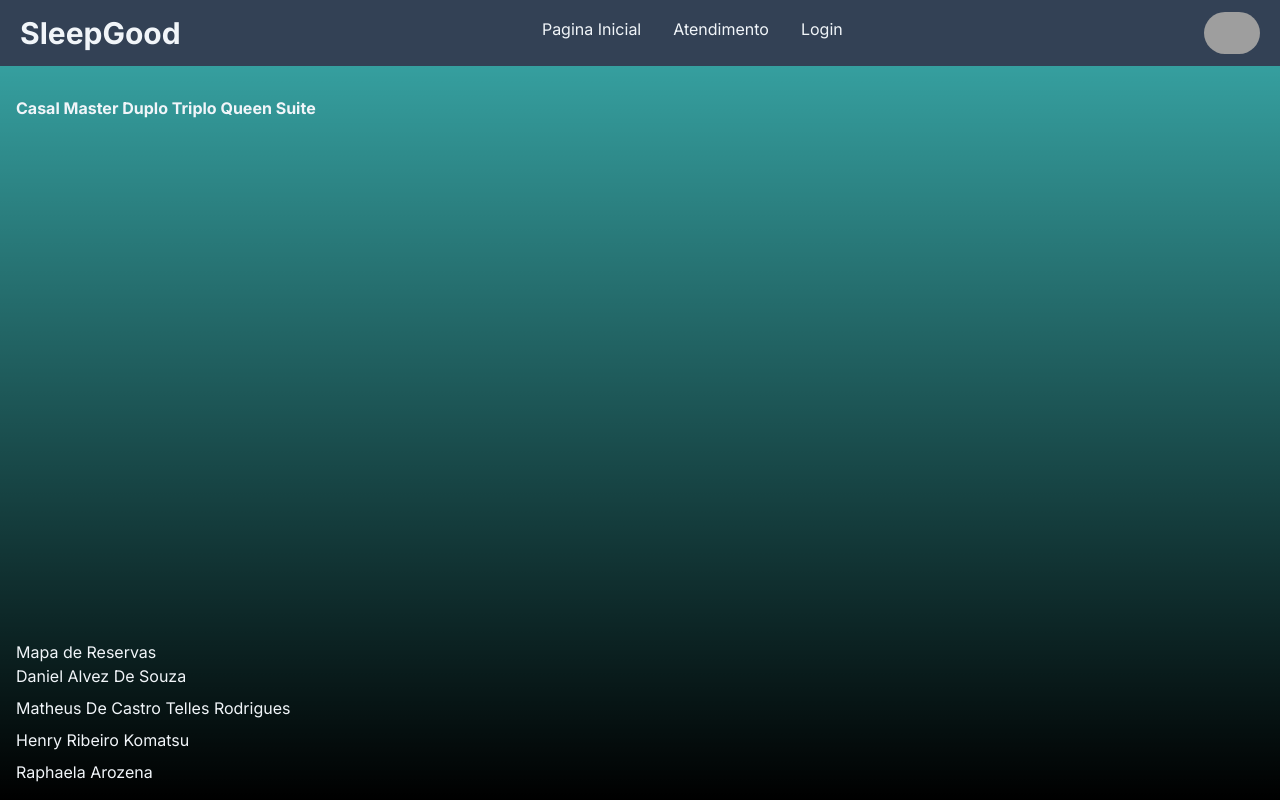
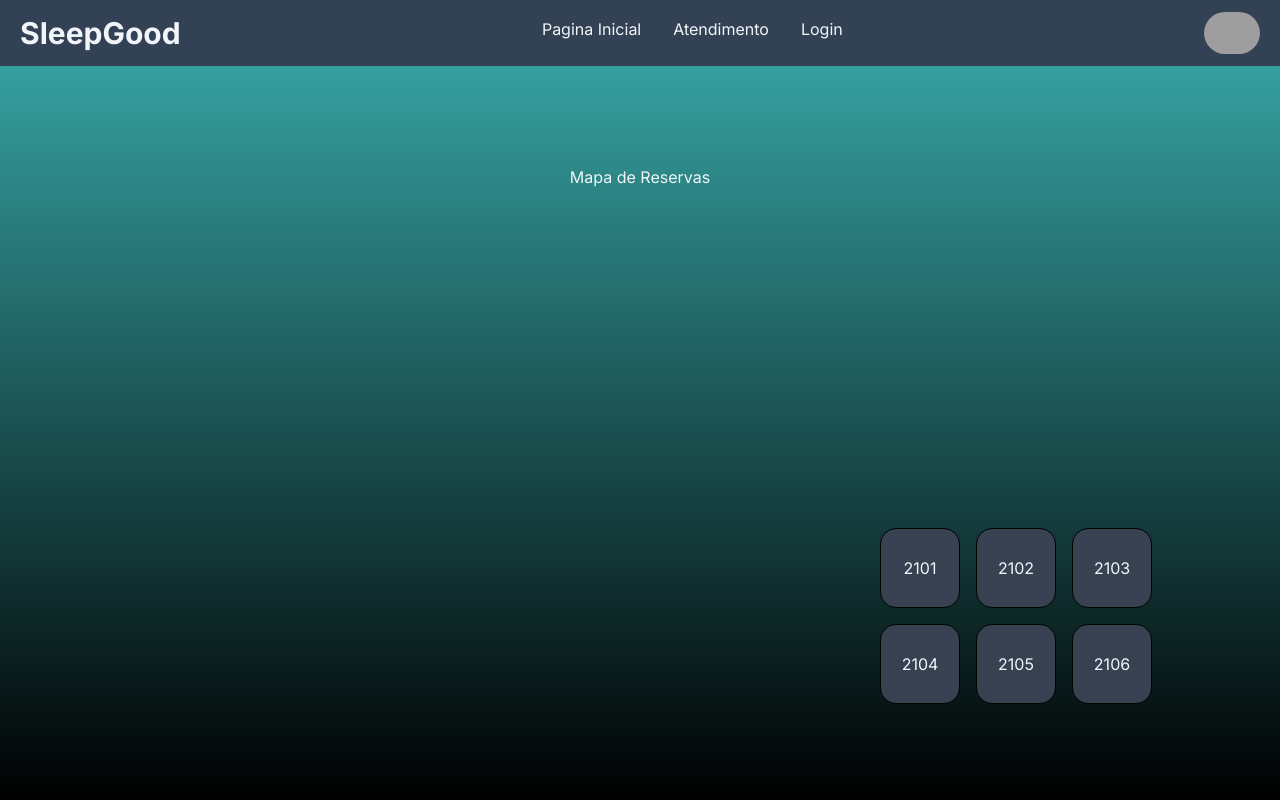
Before and after one commit to matheustellesrodrigues/ProjetoNext, a Next.js app: page / in a window 1280 px wide. Built offline with nearby package versions, Linux system fonts and the light colour scheme; grey boxes are pictures that could not be loaded.

Commit message:
Novo Projeto

```diff
--- /dev/null
+++ b/src/app/Page.css
@@ -0,0 +1,22 @@
+.pagina-inicial {
+    display: flex;
+    flex-direction: row-reverse;
+    justify-content: space-between;
+    margin-top: 10rem;
+    padding: 5rem;
+}
+
+.quartos {
+    display: flex;
+    flex-wrap: wrap;
+    width: 20rem;
+}
+
+.quarto {
+    display: flex;
+    justify-content: center;
+    border: 1px solid black;
+    border-radius: 1rem;
+    text-align: center;
+    align-items: center;
+}
--- /dev/null
+++ b/src/app/categorias/page.css
@@ -0,0 +1,3 @@
+.form{
+    margin: 5rem;
+}
--- a/src/app/categorias/page.tsx
+++ b/src/app/categorias/page.tsx
@@ -1,11 +1,46 @@
-import Image from "next/image";
+'use client'
+import { useState } from "react";
 import NavBar from "../components/NavBar";
 
+import './page.css'
+
 export default function Categorias() {
+  const [usuario, setUsuario] = useState("");
+  const [senha, setSenha] = useState("");
+
+  const handleLogin = () => {
+    console.log("Usuário:", usuario);
+    console.log("Senha:", senha);
+  };
+
   return (
-    <main className="flex min-h-screen flex-col items-center">
-      <NavBar active="Login"/>
-      <h2>Login</h2>
-    </main>
+    <div>
+      <main className="flex min-h-screen flex-col items-center">
+        <NavBar active="Login"/>
+        <div className="bg-gray-200 p-8 rounded-lg shadow-lg form">
+          <h2 className="text-2xl font-bold mb-4">Login</h2>
+          <input
+            type="text"
+            placeholder="Usuário"
+            value={usuario}
+            onChange={(e) => setUsuario(e.target.value)}
+            className="w-full px-4 py-2 mb-4 rounded-md border border-gray-300 focus:outline-none focus:border-blue-500"
+          />
+          <input
+            type="password"
+            placeholder="Senha"
+            value={senha}
+            onChange={(e) => setSenha(e.target.value)}
+            className="w-full px-4 py-2 mb-4 rounded-md border border-gray-300 focus:outline-none focus:border-blue-500"
+          />
+          <button
+            onClick={handleLogin}
+            className="w-full bg-blue-500 hover:bg-blue-600 text-white font-bold py-2 rounded-md focus:outline-none focus:shadow-outline"
+          >
+            Login
+          </button>
+        </div>
+      </main>
+    </div>
   );
 }
--- a/src/app/movimentacoes/page.tsx
+++ b/src/app/movimentacoes/page.tsx
@@ -4,7 +4,7 @@
 export default function Movimentacoes() {
   return (
     <main className="flex min-h-screen flex-col items-center">
-      <NavBar active="Atendimento"/>
+      <NavBar active="Atendimento" />
       <h2>Atendimento</h2>
     </main>
   );
--- a/src/app/page.tsx
+++ b/src/app/page.tsx
@@ -1,24 +1,137 @@
-import Image from "next/image";
+'use client'
+import { useState } from "react";
 import NavBar from "./components/NavBar";
+import './Page.css'
+
+type QuartoInfo = {
+  tipo: string;
+  hospede: string;
+  cpf: string;
+  dataNascimento: string;
+  numeroQuarto: number;
+  reserva: {
+    checkIn: string;
+    checkOut: string;
+    valor: number;
+  };
+};
 
 export default function Home() {
+
+  const [quartoSelecionado, setQuartoSelecionado] = useState<number | null>(
+    null
+  );
+
+  const quartos: QuartoInfo[] = [
+    {
+      tipo: "Casal",
+      hospede: "Daniel Alvez De Souza",
+      cpf: "123.456.789-00",
+      numeroQuarto: 2101,
+      dataNascimento: "01/01/1980",
+      reserva: {
+        checkIn: "01/05/2024",
+        checkOut: "05/05/2024",
+        valor: 500,
+      },
+    },
+    {
+      tipo: "Master",
+      hospede: "Matheus de Castro Telles",
+      cpf: "987.654.321-01",
+      numeroQuarto: 2102,
+      dataNascimento: "01/01/1980",
+      reserva: {
+        checkIn: "01/05/2024",
+        checkOut: "05/05/2024",
+        valor: 500,
+      },
+    },
+    {
+      tipo: "Casal",
+      hospede: "Carlos Roberto",
+      cpf: "123.456.789-00",
+      numeroQuarto: 2103,
+      dataNascimento: "01/01/1980",
+      reserva: {
+        checkIn: "01/05/2024",
+        checkOut: "05/05/2024",
+        valor: 500,
+      },
+    },
+    {
+      tipo: "Casal",
+      hospede: "Among us",
+      cpf: "123.456.789-00",
+      numeroQuarto: 2104,
+      dataNascimento: "01/01/1980",
+      reserva: {
+        checkIn: "01/05/2024",
+        checkOut: "05/05/2024",
+        valor: 500,
+      },
+    },
+    {
+      tipo: "Casal",
+      hospede: "Among us",
+      cpf: "123.456.789-00",
+      numeroQuarto: 2105,
+      dataNascimento: "01/01/1980",
+      reserva: {
+      checkIn: "01/05/2024",
+      checkOut: "05/05/2024",
+      valor: 500,
+      },
+    },
+  {
+    tipo: "Casal",
+    hospede: "Among us",
+    cpf: "123.456.789-00",
+    numeroQuarto: 2106,
+    dataNascimento: "01/01/1980",
+    reserva: {
+    checkIn: "01/05/2024",
+    checkOut: "05/05/2024",
+    valor: 500,
+    },
+  },
+];
   return (
-    <div className="relative flex flex-col min-h-screen">
-      <NavBar active="Página Inicial"/>
-      <main className="flex-grow flex items-end justify-start px-4 pb-4">
-        <div className="absolute top-20 left-0  p-4">
-          <p className="font-bold">Casal Master Duplo Triplo Queen Suite</p>
+    <div className="relative flex flex-col min-h-screen wrapper">
+      <NavBar active="Página Inicial" />
+      <div className="flex flex-col items-center justify-center flex-grow">
+        <h2 className="text-center">Mapa de Reservas</h2>
+        {}
+      </div>
+
+      <main className="pagina-inicial">
+        <div className="quartos">
+          {quartos.map((quarto, index) => (
+            <div
+              key={index}
+              className='w-20 h-20 bg-gray-700 mr-4 mb-4 cursor-pointer quarto'
+              onClick={() => setQuartoSelecionado(index)}
+            >
+              <p>{quarto.numeroQuarto}</p>
+            </div>
+          ))}
         </div>
-        <div className="flex flex-col items-start">
-          <h2>Mapa de Reservas</h2>
-          <div className="flex flex-col">
-            <p className="mb-2">Daniel Alvez De Souza</p>
-            <p className="mb-2">Matheus De Castro Telles Rodrigues</p>
-            <p className="mb-2">Henry Ribeiro Komatsu</p>
-            <p>Raphaela Arozena</p>
-          </div>
+
+        <div className="info">
+          {quartoSelecionado !== null && (
+            <div className="">
+              <p className="font-bold">{quartos[quartoSelecionado].tipo}</p>
+              <p>Hóspede: {quartos[quartoSelecionado].hospede}</p>
+              <p>CPF: {quartos[quartoSelecionado].cpf}</p>
+              <p>Data de Nascimento: {quartos[quartoSelecionado].dataNascimento}</p>
+              <p>Check-In: {quartos[quartoSelecionado].reserva.checkIn}</p>
+              <p>Check-Out: {quartos[quartoSelecionado].reserva.checkOut}</p>
+              <p>Valor da Reserva: R$ {quartos[quartoSelecionado].reserva.valor}</p>
+            </div>
+          )}
         </div>
       </main>
     </div>
   );
+
 }
```
Also changed, not shown: src/app/components/NavBar.tsx (line endings or trailing spaces).
